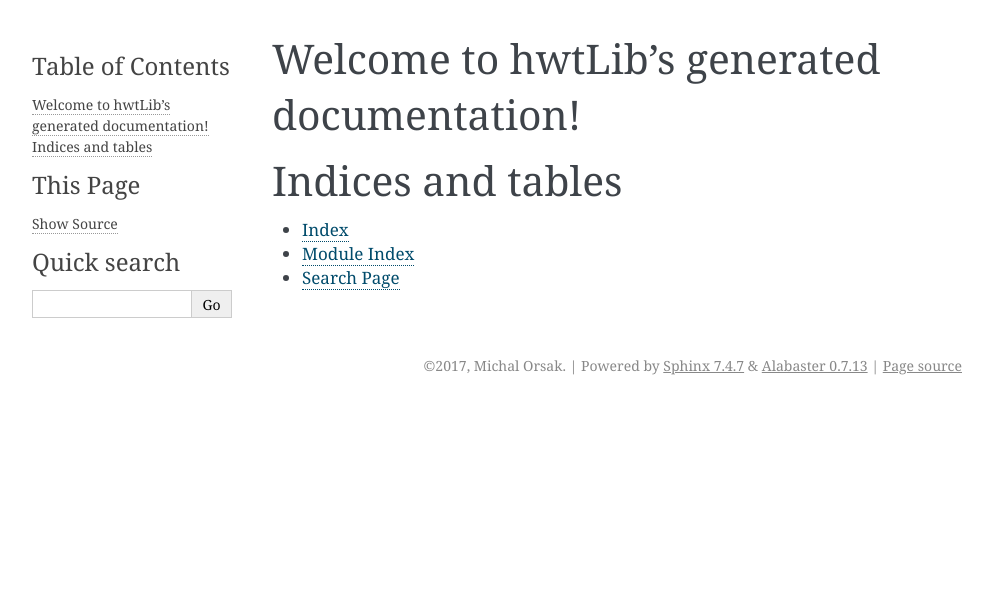
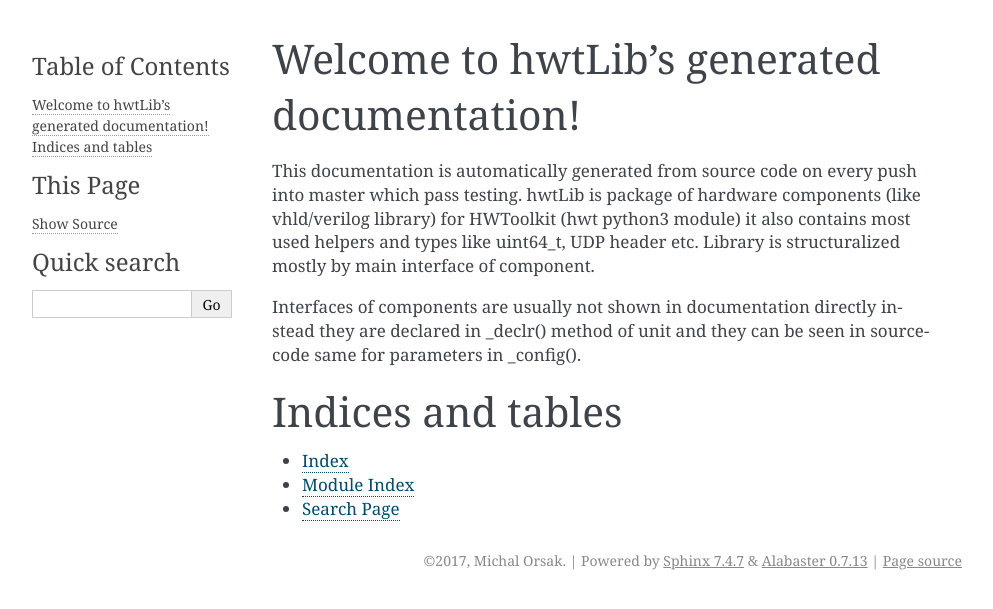
Before and after one commit to Nic30/hwtLib, a Sphinx documentation site: the page built from docs/index.rst, in a window 1280 px wide. Shown: the top 609 px of the page, without its empty margins (148-1141 px from the left). Built offline with Sphinx 7.4.7, drawn with Linux system fonts in a browser that asks for light colours; pages that are not in the unit, such as notebooks, are missing from menus; the version number is read from the project's files by our own code.

Commit message:
initial index

```diff
--- a/docs/index.rst
+++ b/docs/index.rst
@@ -1,13 +1,18 @@
-.. hwtLib documentation master file, created by
-   sphinx-quickstart on Sat Mar 25 11:25:59 2017.
-   You can adapt this file completely to your liking, but it should at least
-   contain the root `toctree` directive.
+Welcome to hwtLib's generated documentation!
+==================================
 
-Welcome to hwtLib's generated documentation!
-============================================
+This documentation is automatically generated from source code on every push into master which pass testing.
+hwtLib is package of hardware components (like vhld/verilog library) for HWToolkit (hwt python3 module) it
+also contains most used helpers and types like uint64_t, UDP header etc.
+Library is structuralized mostly by main interface of component.
+
+Interfaces of components are usually not shown in documentation directly
+instead they are declared in _declr() method of unit and they can be seen in sourcecode same for parameters in _config().
+
+
 
 .. toctree::
-   :maxdepth: 10
+   :maxdepth: 3
    :caption: Contents:
 
    hwtLib
```
